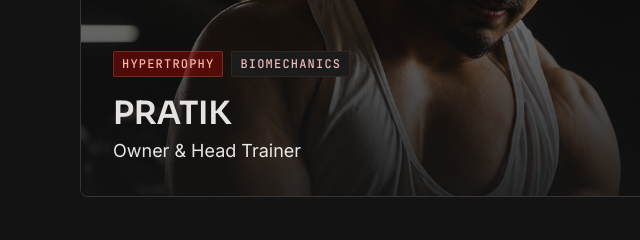
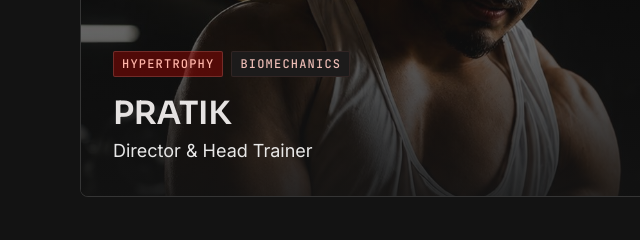
Before and after one commit to Hunter28-lucky/Dragon, a plain HTML site: page index.html in a window 1280 px wide. Shown: the part 3780-4020 px from the top of the page, 0-640 px from the left. Drawn offline with nearby package versions, Linux system fonts and the light colour scheme.

Commit message:
content: change Pratik title from Owner to Director

```diff
--- a/index.html
+++ b/index.html
@@ -341,7 +341,7 @@
 <span class="font-label-sm text-label-sm bg-surface-container-low text-on-surface-variant border border-outline-variant/30 px-2 py-1 rounded">BIOMECHANICS</span>
 </div>
 <h3 class="font-headline-md text-headline-md text-on-surface mb-1">PRATIK</h3>
-<p class="font-body-md text-[16px] md:text-[18px] text-white/90">Owner & Head Trainer</p>
+<p class="font-body-md text-[16px] md:text-[18px] text-white/90">Director & Head Trainer</p>
 </div>
 </div>
 <!-- Trainer 2 - Tall -->
```
Also changed, not shown: website/src/index.html (+1 -1 lines).
